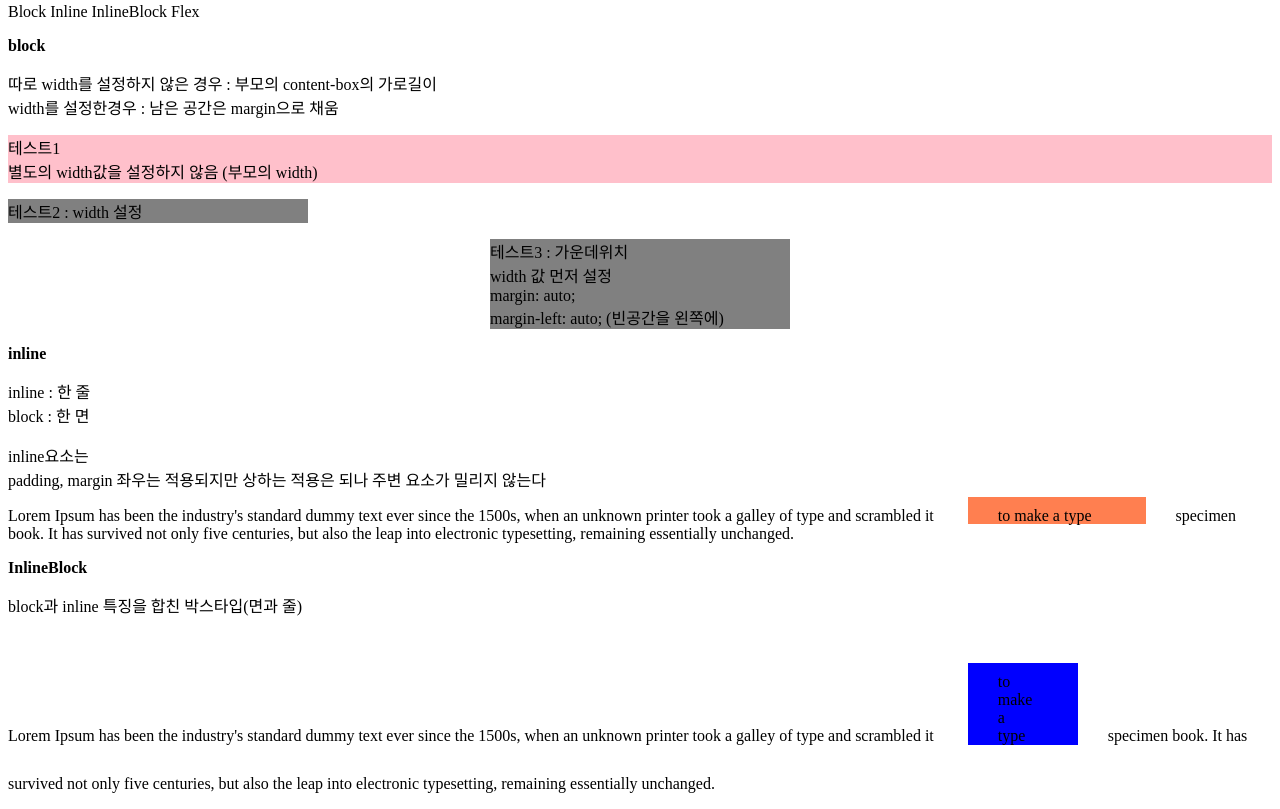
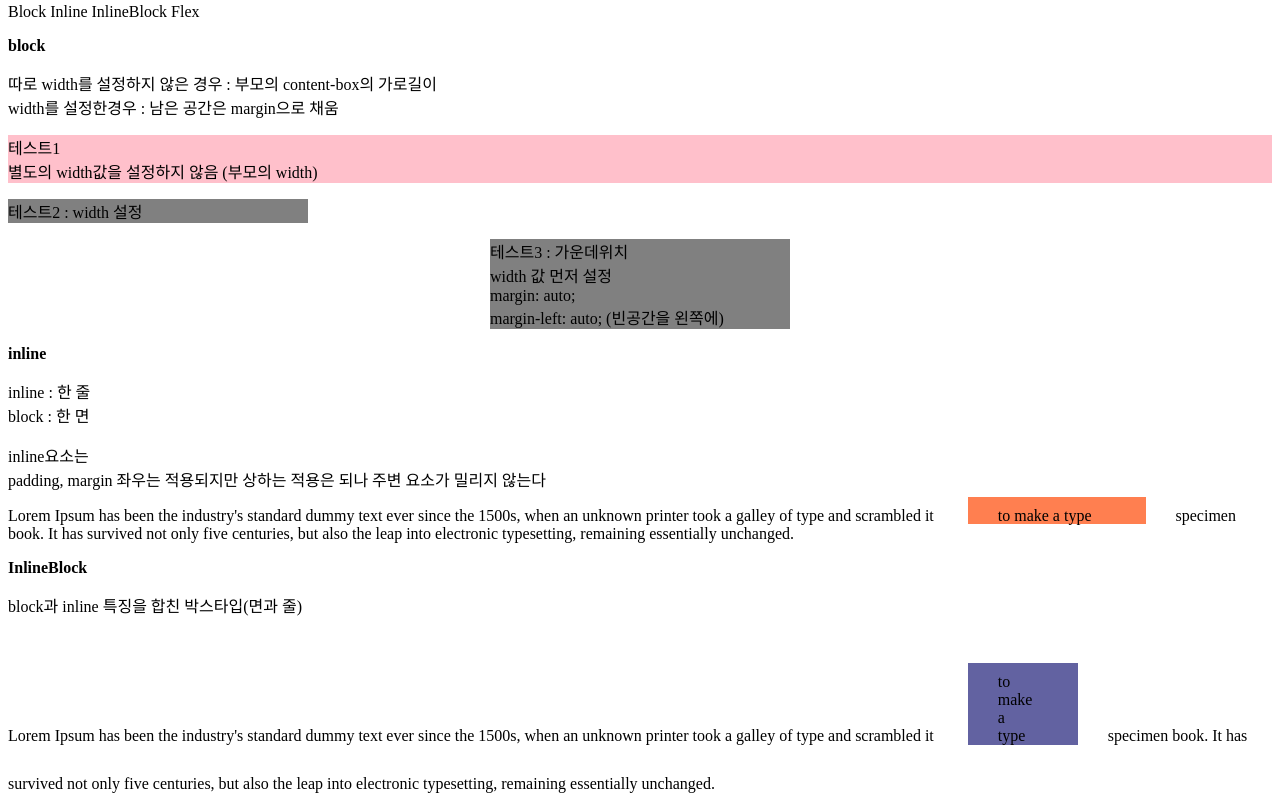
Before and after one commit to hyeah0/HTML-CSS, a plain HTML site: page cssPractice/cssBox.html in a window 1280 px wide. Shown: the part 1427-2236 px from the top of the page. Drawn offline with Linux system fonts and the light colour scheme.

Commit message:
Box, inline, inline-block

```diff
--- a/cssPractice/cssBox.css
+++ b/cssPractice/cssBox.css
@@ -40,7 +40,7 @@
 }
 .BoxInlineBlockTest span {
   display: inline-block;
-  background-color: blue;
+  background-color: rgb(98, 98, 161);
   padding-left: 30px;
   padding-right: 50px;
   padding-top: 10px;
```
Also changed, not shown: cssPractice/cssBox.html (line endings or trailing spaces).
